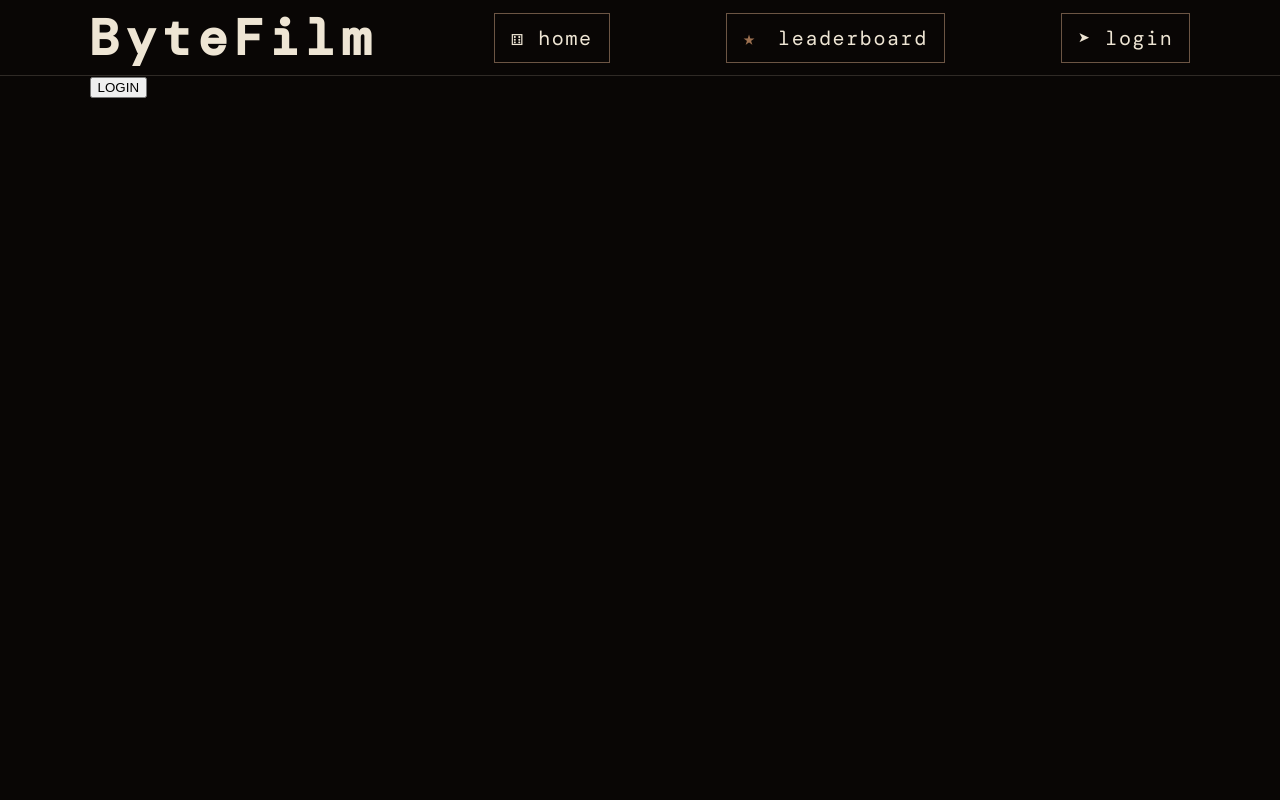
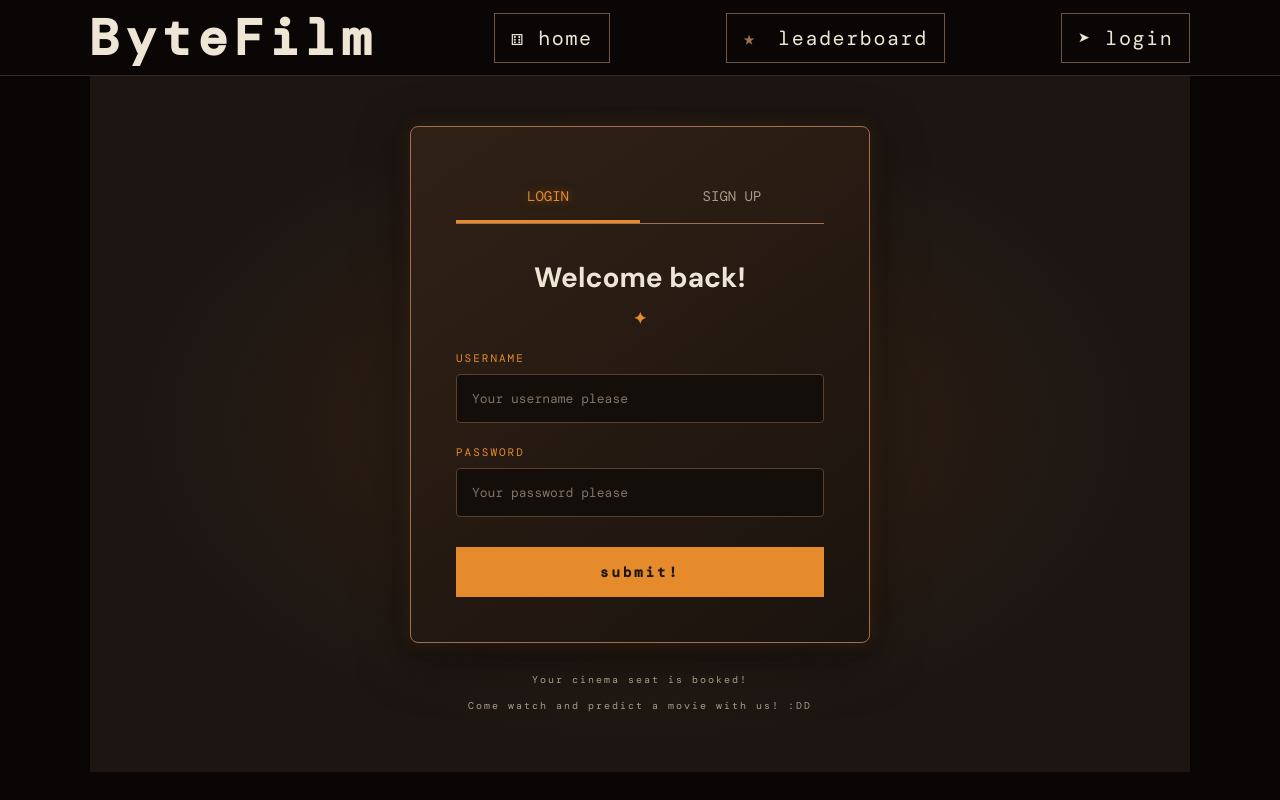
Before and after one commit to elizabethhickmott/ByteFilm, a Python web app: template src/frontend/templates/login.html in a window 1280 px wide. Run offline with Jinja, Linux system fonts and the light colour scheme; the template is opened without the code that fills it, so the values that code supplies are empty.

Commit message:
complete login and signin

```diff
--- a/src/frontend/static/login.css
+++ b/src/frontend/static/login.css
@@ -0,0 +1,124 @@
+.auth-section {
+    min-height: 85vh;
+    display: flex;
+    flex-direction: column;
+    justify-content: center;
+    align-items: center;
+    padding: 50px 20px;
+    background:radial-gradient( ellipse at center,rgba(229, 139, 43, 0.12),transparent 65% ), var(--ink);
+}
+
+.auth-card {
+    width: 100%;
+    max-width: 460px;
+    padding: 45px;
+    box-sizing: border-box;
+    background: linear-gradient(145deg, #302116, #1b130e);
+    border: 1px solid var(--brown);
+    border-radius: 8px;
+    box-shadow: 0 0 20px rgba(229,139,43,.12),0 15px 50px rgba(0,0,0,.5);
+    text-align: left;
+}
+
+
+.auth-tabs {
+    display: flex;
+    border-bottom: 1px solid var(--brown);
+    margin-bottom: 35px;
+}
+
+.auth-tabs button {
+    width: 50%;
+    padding: 15px;
+    background: transparent;
+    border: none;
+    border-bottom: 3px solid transparent;
+    color: var(--muted);
+    font: 14px var(--mono);
+    cursor: pointer;
+    transition: .3s;
+}
+
+.auth-tabs button:hover {
+    color: var(--paper);
+}
+
+.auth-tabs button.active {
+    color: var(--orange);
+    border-bottom: 3px solid var(--orange);
+    text-shadow: 0 0 10px rgba(229,139,43,.5);
+}
+
+.auth-card h2 {
+    color: var(--paper);
+    font-size: 28px;
+    margin-bottom: 10px;
+    text-align: center;
+}
+
+.auth-card h2::after {
+    content: "✦";
+    display: block;
+    color: var(--orange);
+    font-size: 16px;
+    margin-top: 12px;
+}
+
+.auth-card label {
+    display: block;
+    margin-top: 22px;
+    margin-bottom: 9px;
+
+    color: var(--orange);
+    font: 11px var(--mono);
+    letter-spacing: 2px;
+}
+
+.auth-card input {
+    width: 100%;
+    padding: 15px;
+    box-sizing: border-box;
+    background: #130e0a;
+    border: 1px solid #59402c;
+    border-radius: 4px;
+    color: var(--paper);
+    font: 13px var(--mono);
+    outline: none;
+    transition: .3s;
+}
+
+.auth-card input::placeholder {
+    color: #827365;
+}
+
+.auth-card input:focus {
+    border-color: var(--orange);
+    box-shadow: 0 0 12px rgba(229,139,43,.2);
+}
+
+.auth-submit {
+    width: 100%;
+    padding: 16px;
+    margin-top: 30px;
+    background: var(--orange);
+    color: var(--ink);
+    border: none;
+    font: bold 14px var(--mono);
+    letter-spacing: 3px;
+    cursor: pointer;
+    transition: .3s;
+}
+
+.auth-submit:hover {
+    background: var(--paper);
+    box-shadow: 0 0 15px var(--orange);
+    transform: translateY(-2px);
+}
+
+.auth-footer {
+    margin-top: 30px;
+    color: var(--muted);
+    font: 10px var(--mono);
+    letter-spacing: 2px;
+    text-align: center;
+}
--- a/src/frontend/templates/layout.html
+++ b/src/frontend/templates/layout.html
@@ -9,6 +9,7 @@
     <link rel="stylesheet" href="{{ url_for('static', filename='styles.css') }}">
     <link rel="stylesheet" href="{{ url_for('static', filename='movie.css') }}">
     <link rel="stylesheet" href="{{ url_for('static', filename='leaderboard.css') }}">
+    <link rel="stylesheet" href="{{ url_for('static', filename='login.css') }}">
     <link href="https://fonts.googleapis.com/css2?family=DM+Mono:wght@400;500&family=DM+Sans:wght@400;500;600;700;800&family=Playfair+Display:wght@700;800&display=swap" rel="stylesheet">
 </head>
 
--- a/src/frontend/templates/login.html
+++ b/src/frontend/templates/login.html
@@ -1,17 +1,67 @@
 {% extends "layout.html" %}
 
 {% block title %}
-ByteFilm
+ByteFilm | Membership
 {% endblock %}
 
 {% block main %}
 
 <section class="auth-section">
-    <div class="auth-tabs">
-        <button id="loginTab" class="active" onclick="showLogin()">LOGIN</button>
+    <div class="auth-card">
+        <div class="auth-tabs">
+            <button type="button" id="loginTab"class="active" onclick="showLogin()"> LOGIN </button>
+            <button type="button" id="signupTab" onclick="showSignUp()"> SIGN UP</button>
+        </div>
 
+        <form id="loginForm" action="/login" method="POST">
+            <h2>Welcome back!</h2>
+
+            <label>USERNAME</label>
+            <input type="text" name="username" placeholder="Your username please" required>
+
+            <label>PASSWORD</label>
+             <input type="password" name="password" placeholder="Your password please" required>
+
+            <button type="submit" class="auth-submit"> submit! </button>
+        </form>
+        <form id="signupForm" action="/signup" method="POST" style="display:none;">
+            <h2>Join ByteFilm!</h2>
+            <label>USERNAME</label>
+            <input type="text" name="username" placeholder="Choose a username" required>
+
+            <label>EMAIL</label>
+            <input type="email" name="email" placeholder="Your email address" required>
+
+            <label>PASSWORD</label>
+            <input type="password" name="password" placeholder="Create a password" required>
+
+            <label>CONFIRM PASSWORD</label>
+            <input type="password" name="confirm_password" placeholder="Confirm your password" required>
+
+            <button type="submit" class="auth-submit"> JOIN BYTEFILM!! </button>
+        </form>
     </div>
+
+    <p class="auth-footer"> Your cinema seat is booked! <br><br> Come watch and predict a movie with us! :DD </p>
+
 </section>
 
+<script>
+
+function showLogin() {
+    document.getElementById("loginForm").style.display = "block";
+    document.getElementById("signupForm").style.display = "none";
+    document.getElementById("loginTab").classList.add("active");
+    document.getElementById("signupTab").classList.remove("active");
+}
+
+function showSignUp() {
+    document.getElementById("loginForm").style.display = "none";
+    document.getElementById("signupForm").style.display = "block";
+    document.getElementById("signupTab").classList.add("active");
+    document.getElementById("loginTab").classList.remove("active");
+}
+
+</script>
 
 {% endblock %}
```
